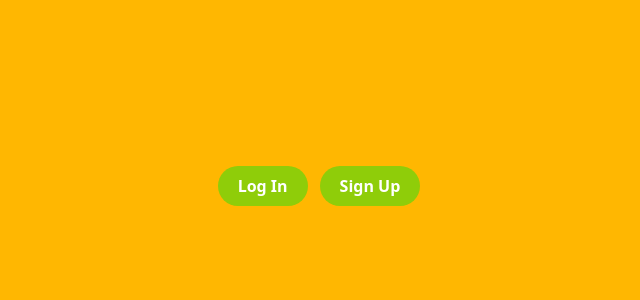
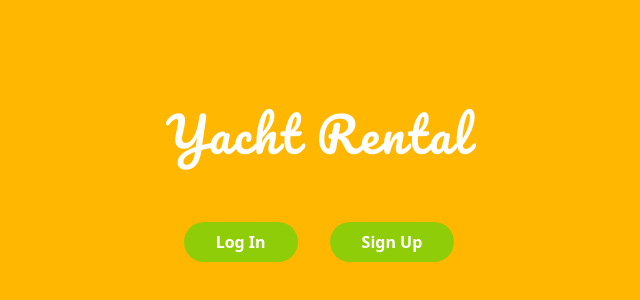
Before and after one commit to HtetWaiYan7191/yacht_rental_front_end, a React (Vite) app: page / in a window 1280 px wide. Shown: the part 214-514 px from the top of the page, without its empty margins (321-961 px from the left). Built offline with nearby package versions, Linux system fonts and the light colour scheme.

Commit message:
Update styling in splash page

```diff
--- a/index.html
+++ b/index.html
@@ -2,7 +2,7 @@
 <html lang="en">
   <head>
     <meta charset="UTF-8" />
-    <link rel="icon" type="image/svg+xml" href="/vite.svg" />
+    <link rel="icon" type="image/svg+xml" href="https://www.mennyacht.com/wp-content/uploads/2020/01/11299-1900x1069.jpg" />
     <meta name="viewport" content="width=device-width, initial-scale=1.0" />
     <title>Yacht Rental</title>
   </head>
--- a/src/index.css
+++ b/src/index.css
@@ -1,3 +1,5 @@
+@import url('https://fonts.googleapis.com/css2?family=Pacifico&display=swap');
+
 @tailwind base;
 @tailwind components;
 @tailwind utilities;
--- a/src/pages/Login.jsx
+++ b/src/pages/Login.jsx
@@ -48,12 +48,12 @@ const Login = () => {
         />
         <form
           onSubmit={handleSubmit}
-        className="flex h-screen flex-col items-center justify-center bg-orange_bg px-7 absolute w-full bg-opacity-[85%]"
+          className="absolute flex h-screen w-full flex-col items-center justify-center bg-orange_bg bg-opacity-[85%] px-7"
         >
           <h1 className="mb-5 text-center text-2xl font-bold text-white lg:mb-8 lg:text-4xl">
             Welcome to our Yacht Rental App!
           </h1>
-        <div className='flex flex-col items-start md:w-[50%] justify-center w-full'>
+          <div className="flex w-full flex-col items-start justify-center md:w-[50%]">
             <input
               type="email"
               name="email"
@@ -72,7 +72,9 @@ const Login = () => {
               className="mb-5 w-full rounded-md p-2 md:mb-8"
               required
             />
-          <small className={`${error ? 'mb-5 block text-red-600 font-semibold md:mb-8' : 'hidden'}`}>
+            <small
+              className={`${error ? 'mb-5 block font-semibold text-red-600 md:mb-8' : 'hidden'}`}
+            >
               {errorMessage}
             </small>
             <span className="mb-5 text-lg text-white md:mb-8">
@@ -85,7 +87,7 @@ const Login = () => {
           </div>
           <button
             type="submit"
-          className="rounded-full bg-primary p-2 px-10 text-lg font-semibold text-white"
+            className="rounded-full bg-primary p-2 px-10 text-lg font-semibold text-white transition-all duration-300 ease-in-out hover:scale-110"
           >
             Log In
           </button>
--- a/src/pages/SignUp.jsx
+++ b/src/pages/SignUp.jsx
@@ -45,7 +45,7 @@ const SignUp = () => {
         />
         <form
           onSubmit={handleSubmit}
-        className="flex h-screen flex-col items-center justify-center bg-orange_bg px-7 absolute w-full bg-opacity-[85%]"
+          className="absolute flex h-screen w-full flex-col items-center justify-center bg-orange_bg bg-opacity-[85%] px-7"
         >
           <h1 className="mb-4 text-center text-2xl font-bold text-white lg:mb-6 lg:text-4xl">
             Let&apos;s have fun with our yachts !
@@ -83,7 +83,9 @@ const SignUp = () => {
               className="mb-5 w-full rounded-md p-2"
               required
             />
-          <small className={`${error ? 'mb-4 block text-red-600 font-semibold lg:mb-6' : 'hidden'}`}>
+            <small
+              className={`${error ? 'mb-4 block font-semibold text-red-600 lg:mb-6' : 'hidden'}`}
+            >
               {errorMessage}
             </small>
             <span className="mb-5 text-lg text-white">
@@ -96,7 +98,7 @@ const SignUp = () => {
           </div>
           <button
             type="submit"
-          className="rounded-full bg-primary p-2 px-10 text-lg font-semibold text-white"
+            className="rounded-full bg-primary p-2 px-10 text-lg font-semibold text-white transition-all duration-300 ease-in-out hover:scale-110"
           >
             Sign Up
           </button>
--- a/src/pages/Splash.jsx
+++ b/src/pages/Splash.jsx
@@ -1,19 +1,26 @@
 import { Link } from 'react-router-dom';
+import '../index.css';
 
 const Splash = () => {
   return (
     <>
-      <div className="flex h-screen items-center justify-center bg-orange_bg">
-        <Link to="/login" className="rounded-full bg-primary p-2 px-5 font-semibold text-white">
+      <div className="flex h-screen flex-col items-center justify-center gap-y-16 bg-orange_bg text-white">
+        <h1 className="font-pacific text-5xl tracking-wider">Yacht Rental</h1>
+        <div className="flex gap-x-8">
+          <Link
+            to="/login"
+            className="rounded-full bg-primary p-2 px-8 font-semibold transition-all duration-300 ease-in-out hover:scale-110"
+          >
             Log In
           </Link>
 
           <Link
             to="/signup"
-          className="ml-3 rounded-full bg-primary p-2 px-5 font-semibold text-white"
+            className="rounded-full bg-primary p-2 px-8 font-semibold transition-all duration-300 ease-in-out hover:scale-110"
           >
             Sign Up
           </Link>
+        </div>
       </div>
     </>
   );
--- a/tailwind.config.js
+++ b/tailwind.config.js
@@ -3,6 +3,9 @@ export default {
   content: ['./index.html', './src/**/*.{js,ts,jsx,tsx}'],
   theme: {
     extend: {
+      fontFamily: {
+        pacific: ['Pacifico', 'cursive'],
+      },
       colors: {
         primary: 'rgb(143, 205, 9)',
         orange_bg: '#ffb701',
```
Lines whose indentation alone changed are shown as unchanged.
